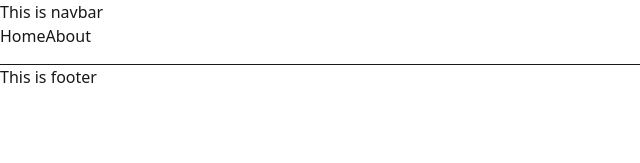
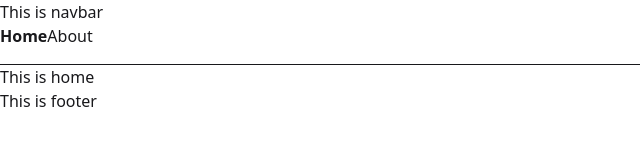
Before and after one commit to khadiza21/foodieLandBk, a React (Vite) app: page / in a window 1280 px wide. Shown: the top 163 px of the page, without its empty margins (0-640 px from the left). Built offline with nearby package versions, Linux system fonts and the light colour scheme.

Commit message:
file and route set up

```diff
--- a/package.json
+++ b/package.json
@@ -16,6 +16,7 @@
     "react": "19.0.0",
     "react-dom": "19.0.0",
     "react-router-dom": "^7.1.3",
+    "react-toastify": "^11.0.3",
     "sort-by": "^1.2.0",
     "tailwindcss": "^4.0.0"
   },
--- a/src/App.jsx
+++ b/src/App.jsx
@@ -1,21 +1,11 @@
-import { Route, Routes } from 'react-router-dom'
 import './App.css'
-import Navbar from './components/shared/Navbar/Navbar'
-import Home from './pages/Home/Home'
-import About from './pages/About/About'
-import Footer from './components/shared/Footer/Footer'
+
 
 
 function App() {
 
   return (
     <>
-      <Navbar />
-      <Routes>
-        <Route path="home" element={<Home />} />
-        <Route path="about" element={<About />} />
-      </Routes>
-      <Footer />
 
     </>
   )
--- /dev/null
+++ b/src/Layout/Main.jsx
@@ -0,0 +1,21 @@
+
+import { Outlet, useLocation } from "react-router-dom";
+import Navbar from "../components/shared/Navbar/Navbar";
+import Footer from "../components/shared/Footer/Footer";
+
+const Main = () => {
+
+    const location = useLocation();
+    const hideHeaderFooter = ["/404", "/some-other-path"];
+    const shouldHideHeaderFooter = hideHeaderFooter.includes(location.pathname);
+    return (
+        <div>
+           {!shouldHideHeaderFooter &&  <Navbar />}
+           <Outlet />
+           {!shouldHideHeaderFooter &&  <Footer />}
+
+        </div>
+    );
+};
+
+export default Main;
--- /dev/null
+++ b/src/Router/Route.jsx
@@ -0,0 +1,33 @@
+import {
+    createBrowserRouter,
+  } from "react-router-dom";
+import NotFound from "../pages/NotFound/NotFound";
+import About from "../pages/About/About";
+import Home from "../pages/Home/Home";
+import Main from "../Layout/Main";
+
+  export const router = createBrowserRouter([
+    {
+      path: "/",
+      element: <Main></Main>,
+      children: [
+        {
+          path: '/',
+          element: <Home />
+        },
+        {
+          path: '/home',
+          element: <Home />
+        },
+
+        {
+          path: '/about',
+          element: <About />
+        },
+      ]
+    },
+    {
+      path: '*',
+      element: <NotFound />
+    },
+  ]);
--- a/src/components/shared/Navbar/Navbar.jsx
+++ b/src/components/shared/Navbar/Navbar.jsx
@@ -15,8 +15,10 @@ const Navbar = () => {
           paddingBottom: "1rem",
         }}
       >
-        <NavLink to="/home" style={style}>Home</NavLink>
+        <NavLink to="/" style={style}>Home</NavLink>
         <NavLink to="/about" style={style}>About</NavLink>
+
+
       </nav>
         </div>
     );
--- a/src/main.jsx
+++ b/src/main.jsx
@@ -1,13 +1,24 @@
 import { StrictMode } from 'react'
 import { createRoot } from 'react-dom/client'
-import { BrowserRouter } from "react-router";
 import './index.css'
-import App from './App.jsx'
+import {
+  RouterProvider,
+} from "react-router-dom";
+import { ToastContainer } from 'react-toastify';
+import 'react-toastify/dist/ReactToastify.css';
+import { router } from './Router/Route.jsx';
+
 
 createRoot(document.getElementById('root')).render(
-  <BrowserRouter>
+
   <StrictMode>
-    <App />
+
+      <div className='mx-auto'>
+        <RouterProvider router={router} />
+      </div>
+      <ToastContainer />
+
+
   </StrictMode>
-  </BrowserRouter>,
+
 )
--- /dev/null
+++ b/src/pages/NotFound/NotFound.jsx
@@ -0,0 +1,11 @@
+
+
+const NotFound = () => {
+    return (
+        <div>
+            <h1>Not found</h1>
+        </div>
+    );
+};
+
+export default NotFound;
```
Also changed, not shown: 1 other file (tests, documents, lock files or other folders).
